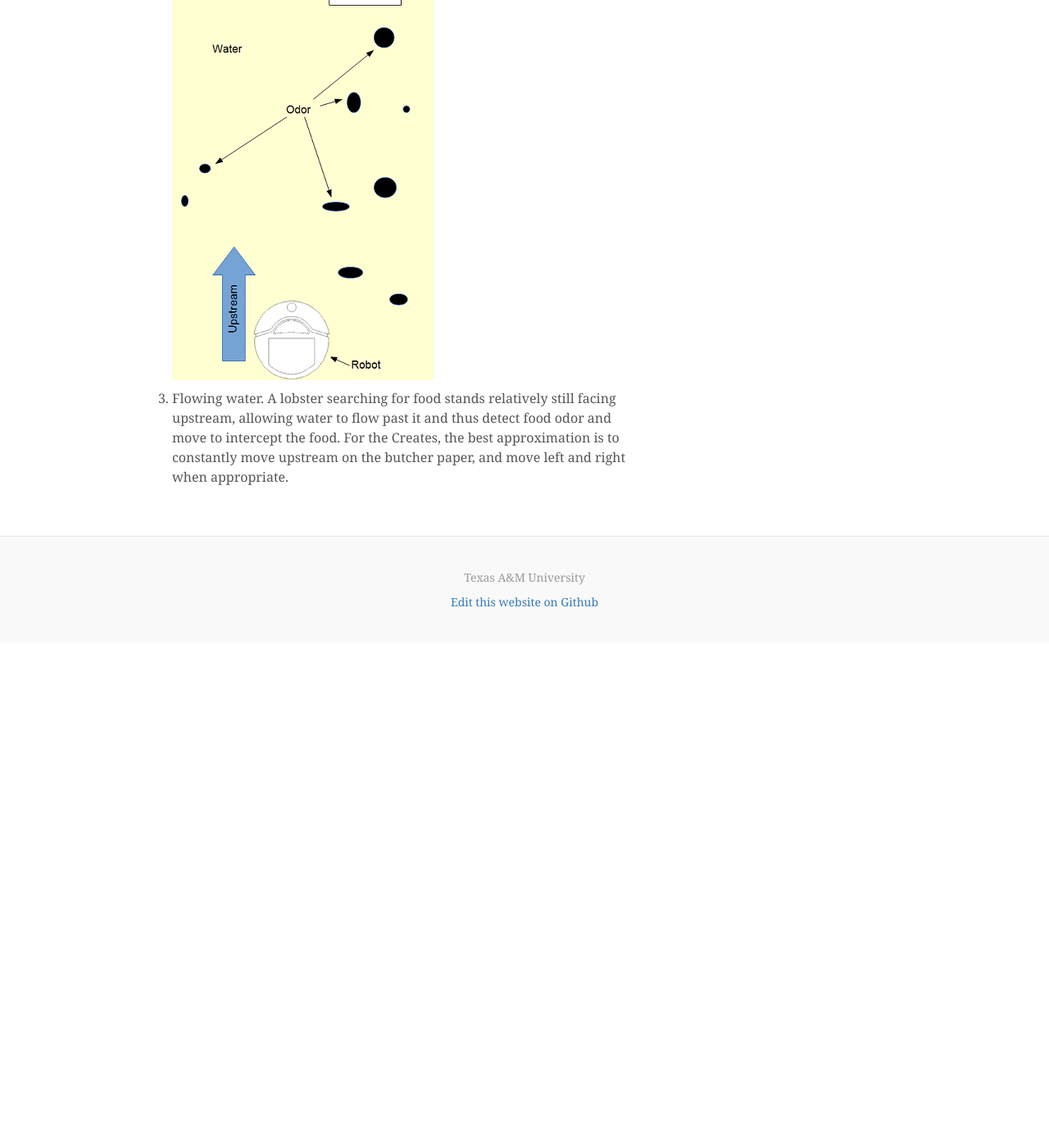
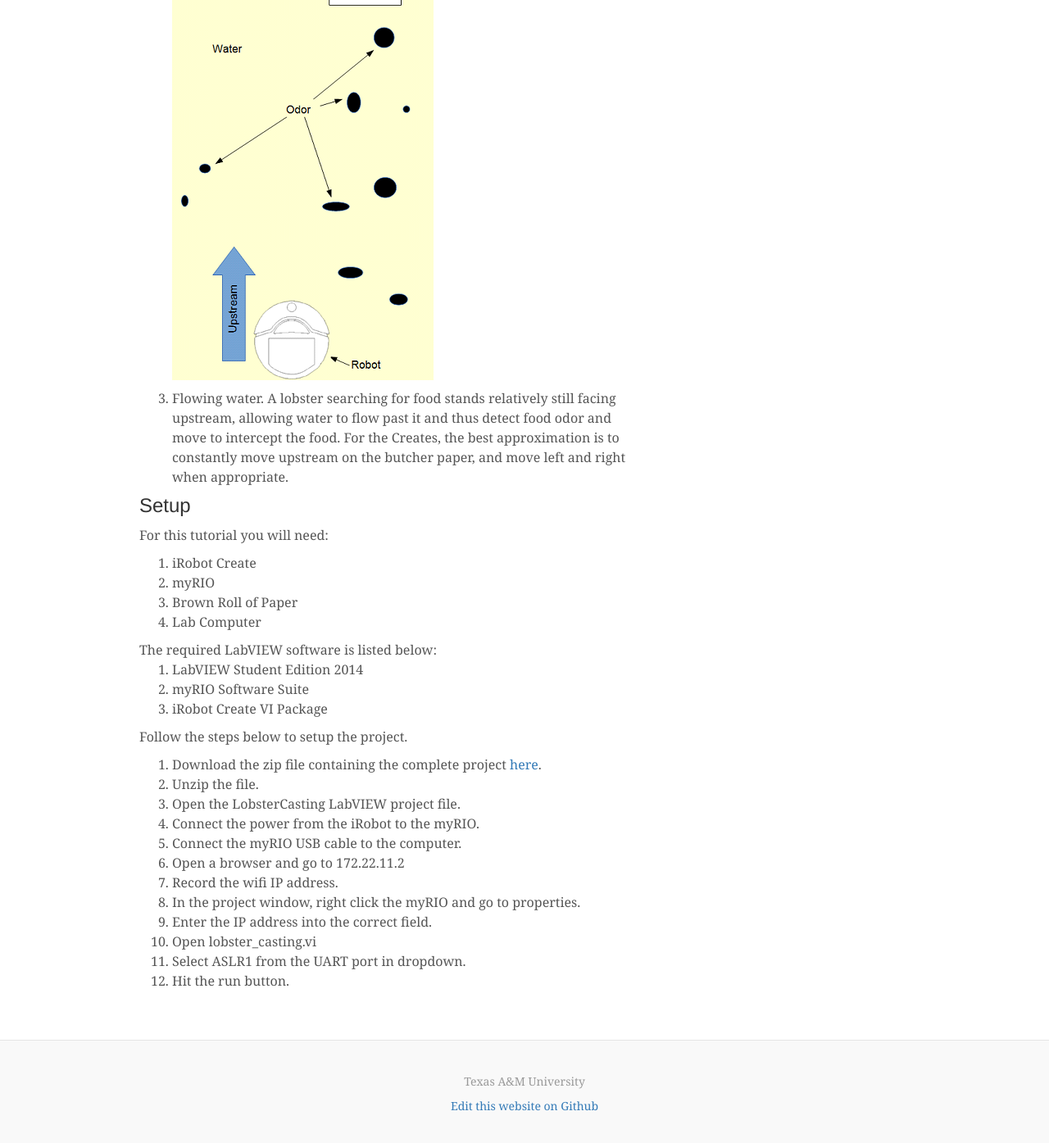
Before and after one commit to LabVIEW-Robotics/LabVIEW-Robotics.github.io, a Jekyll site: the page built from lobstercasting.html, in a window 1280 px wide and 1400 px high, scrolled down 785 px. Shown: the top 1395 px of the window at 82% size. Built offline with Jekyll 4.4.1, drawn with Linux system fonts in a browser that asks for light colours; nearby versions of some CDN libraries; Markdown is read by kramdown in place of the engine named in the settings; before the commit the page ends 1570 px from its top, so only the background shows below that.

Commit message:
Instructions

```diff
--- a/lobstercasting.html
+++ b/lobstercasting.html
@@ -49,3 +49,35 @@ food. For the Creates, the best approximation is to
 constantly move upstream on the butcher paper, and
 move left and right when appropriate.</li>
 </ol>
+<h3>Setup</h3>
+<p>For this tutorial you will need:
+<ol>
+  <li>iRobot Create</li>
+  <li>myRIO</li>
+  <li>Brown Roll of Paper</li>
+  <li>Lab Computer</li>
+</ol>
+The required LabVIEW software is listed below:
+<ol>
+  <li>LabVIEW Student Edition 2014</li>
+  <li>myRIO Software Suite</li>
+  <li>iRobot Create VI Package</li>
+</ol>
+</p>
+<p>
+Follow the steps below to setup the project.
+<ol>
+  <li>Download the zip file containing the complete project <a href="/LobsterCasting.zip">here</a>.</li>
+  <li>Unzip the file.</li>
+  <li>Open the LobsterCasting LabVIEW project file.</li>
+  <li>Connect the power from the iRobot to the myRIO.</li>
+  <li>Connect the myRIO USB cable to the computer.</li>
+  <li>Open a browser and go to 172.22.11.2</li>
+  <li>Record the wifi IP address.</li>
+  <li>In the project window, right click the myRIO and go to properties.</li>
+  <li>Enter the IP address into the correct field.</li>
+  <li>Open lobster_casting.vi</li>
+  <li>Select ASLR1 from the UART port in dropdown.</li>
+  <li>Hit the run button.</li>
+</ol>
+</p>
```
